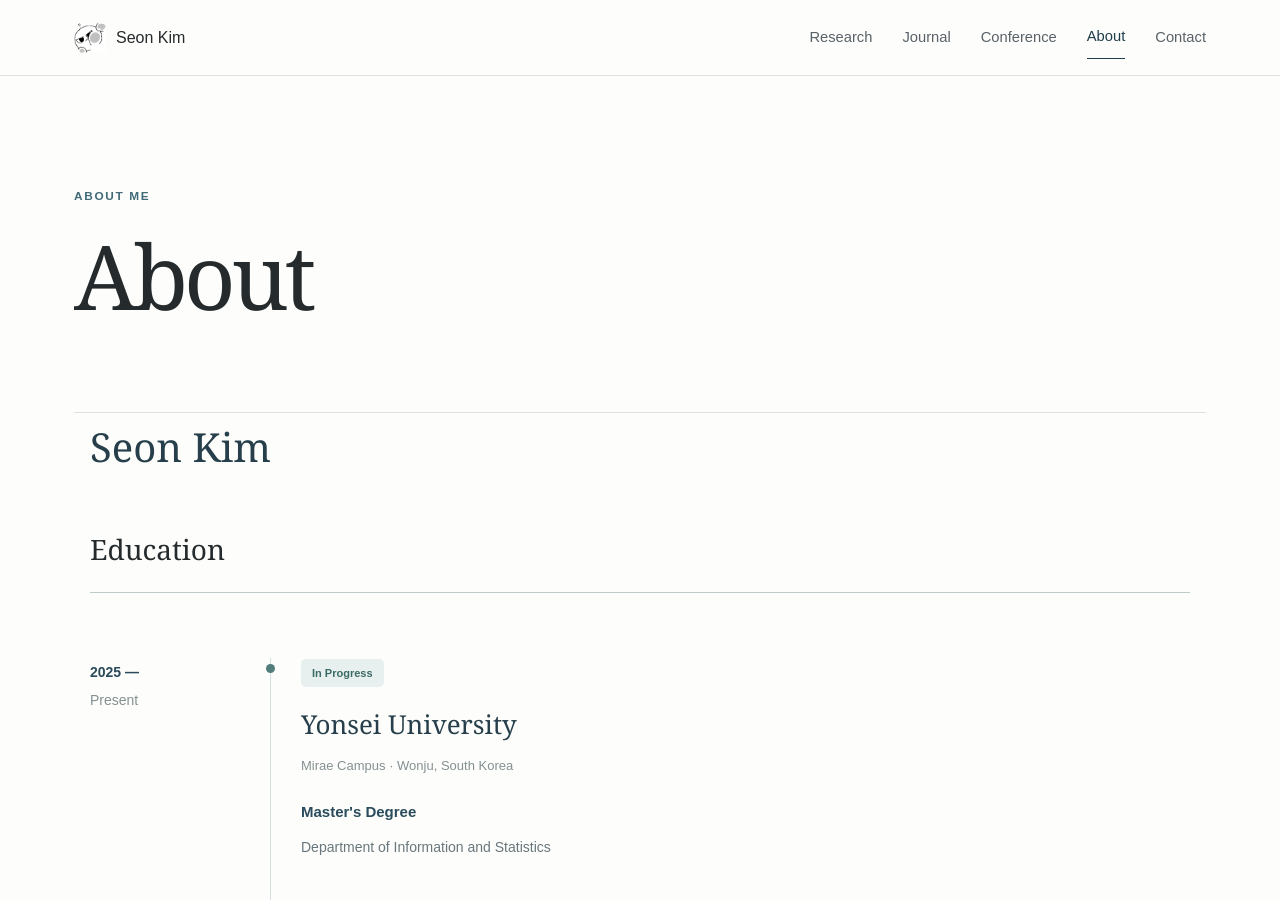
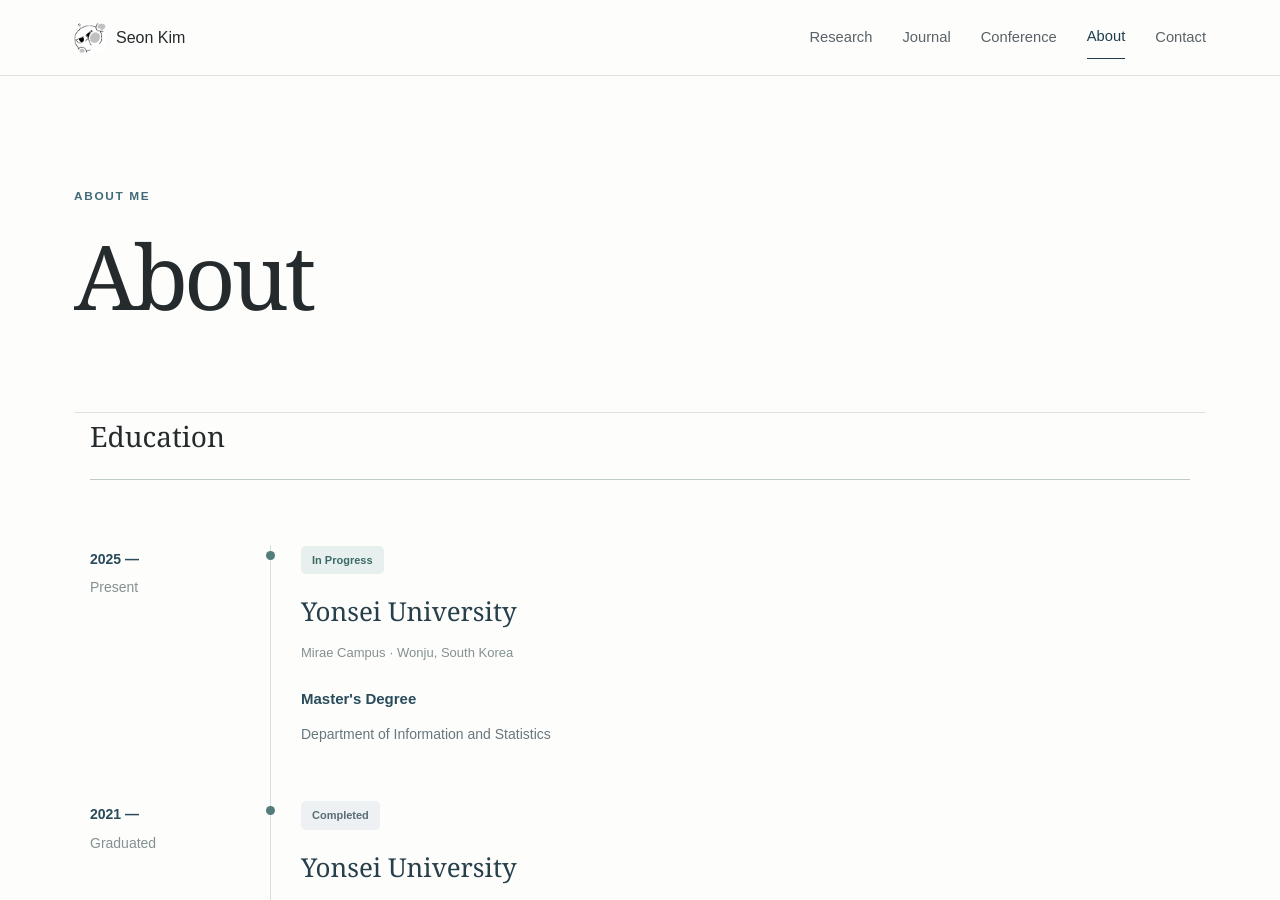
Before and after one commit to KSO012/KSO012.github.io, a Jekyll site: the page built from about.md, in a window 1280 px wide and 900 px high. Built offline with Jekyll 4.4.1, drawn with Linux system fonts in a browser that asks for light colours.

Commit message:
Update about.md

```diff
--- a/about.md
+++ b/about.md
@@ -20,12 +20,6 @@ permalink: /about/
 ===================================== -->
 
 <div class="journal-page cv-page">
-
-  <!-- Name -->
-  <div class="cv-name">
-    <h2>Seon Kim</h2>
-  </div>
-
 
   <!-- ===================================
        EDUCATION
```
